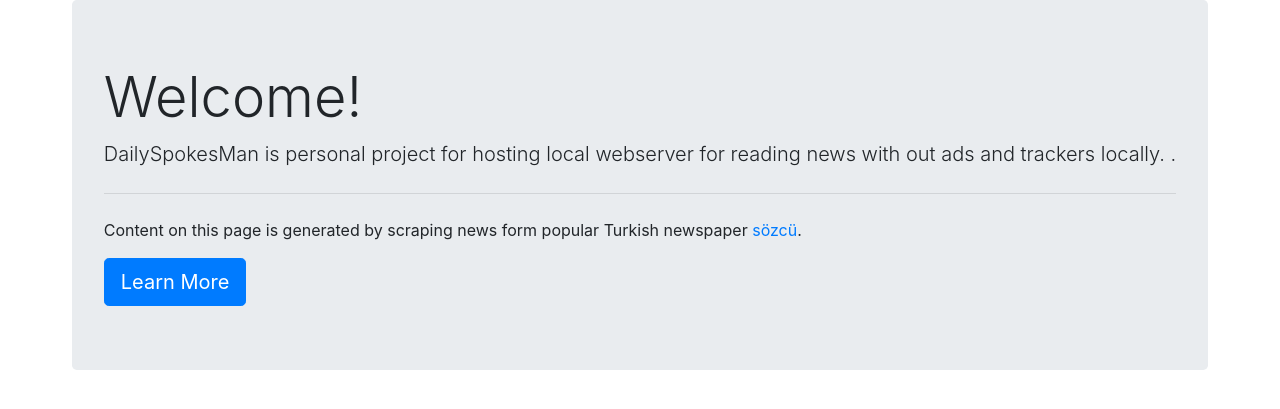
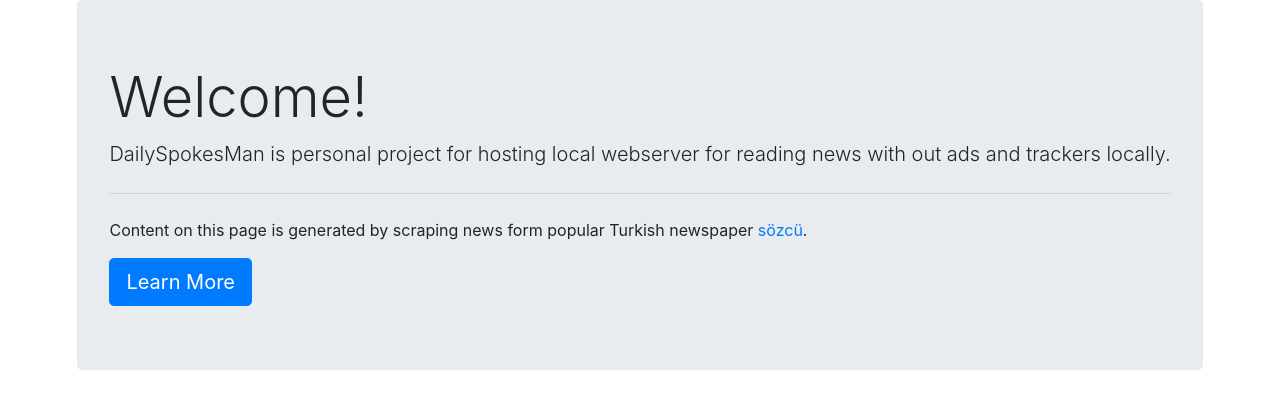
Before and after one commit to atahanyorganci/dailyspokesman, a Flask app: page / in a window 1280 px wide. Shown: the part 56-465 px from the top of the page. Run offline with Flask 2, Linux system fonts and the light colour scheme; some libraries are stand-ins or nearby versions.

Commit message:
indentation fix

```diff
--- a/newsapp/templates/index.html
+++ b/newsapp/templates/index.html
@@ -1,15 +1,13 @@
 {% extends "base.html" %}
 
 {% block content %}
-
-<div className="container">
+<div class="container">
     <div class="row justify-content-center">
         <div class="jumbotron">
             <h1 class="display-4">Welcome!</h1>
             <p class="lead">
                 DailySpokesMan is personal project for hosting local webserver for
                 reading news with out ads and trackers locally.
-                </a>.
             </p>
             <hr class="my-4">
             <p>
```
Lines whose indentation alone changed are shown as unchanged.
